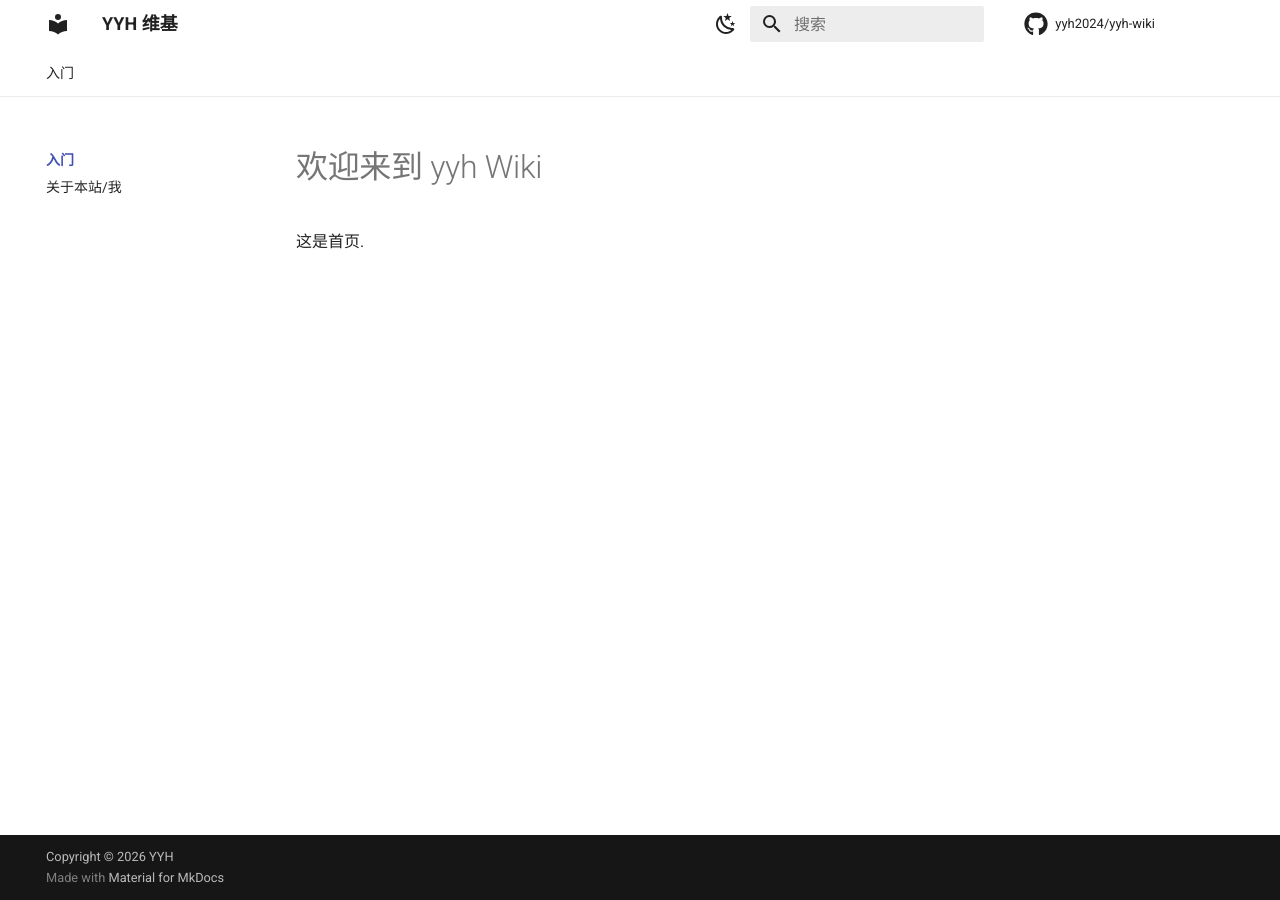
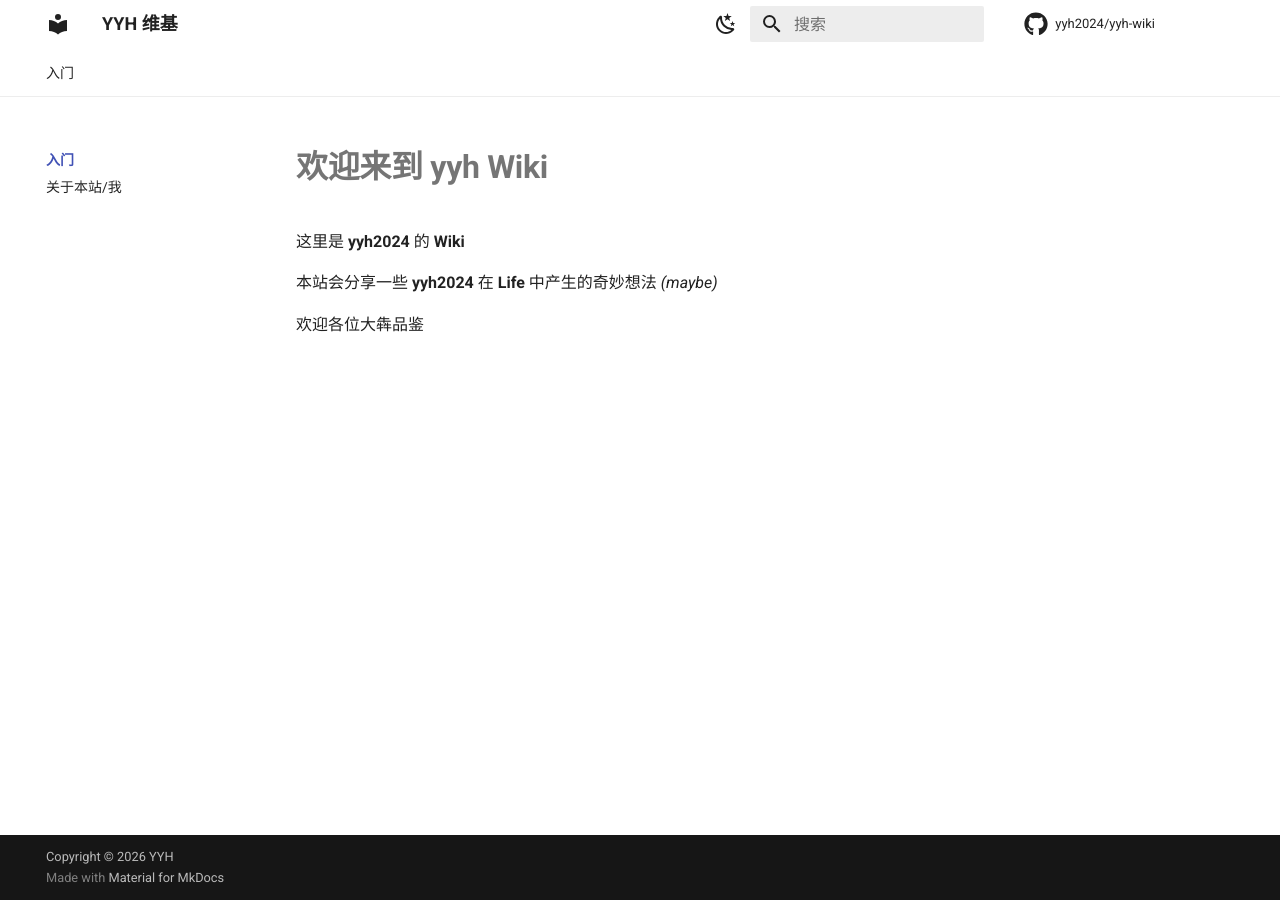
Before and after one commit to yyh2024/yyh-wiki, an MkDocs documentation site: the page built from docs/index.md, in a window 1280 px wide. Built offline with MkDocs 1.6.1 and Material for MkDocs 9.7.7, drawn with Linux system fonts in a browser that asks for light colours; comment, search, counter and statistics services are not loaded.

Commit message:
Enhance welcome section in index.md
Updated the welcome message and added a brief description about yyh2024.

```diff
--- a/docs/index.md
+++ b/docs/index.md
@@ -1,3 +1,7 @@
-# 欢迎来到 yyh Wiki
+# **欢迎来到 yyh Wiki**
 
-这是首页.
+这里是 **yyh2024** 的 **Wiki**
+
+本站会分享一些 **yyh2024** 在 **Life** 中产生的奇妙想法 *(maybe)*
+
+欢迎各位大犇品鉴
```
